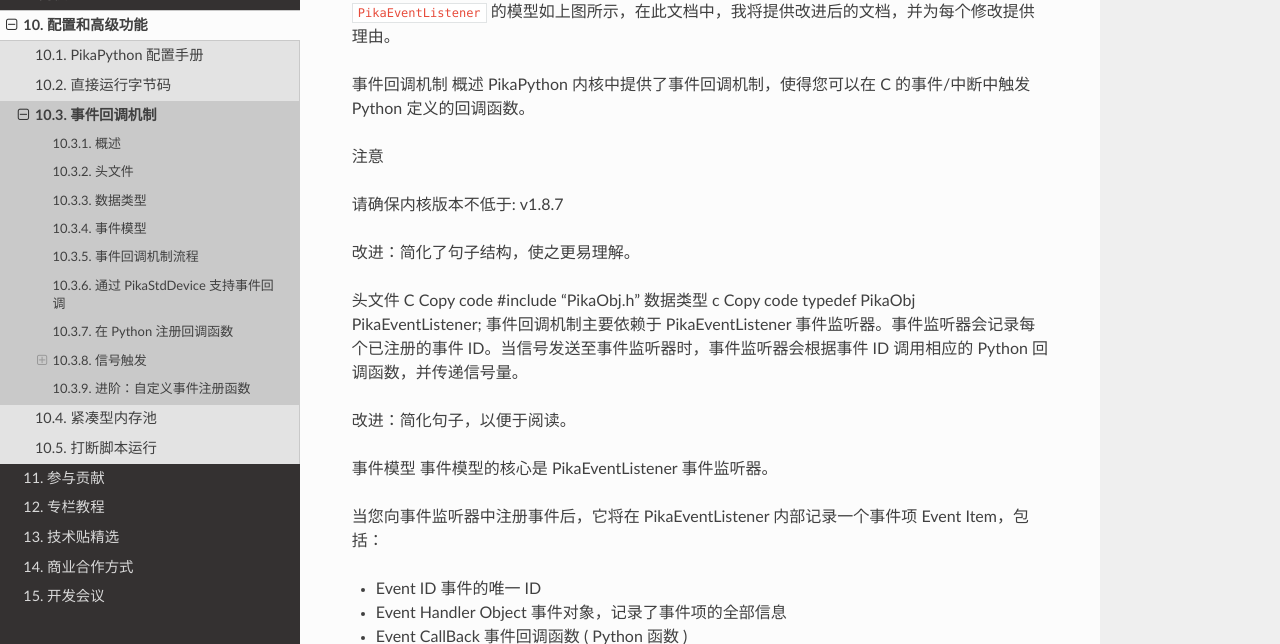
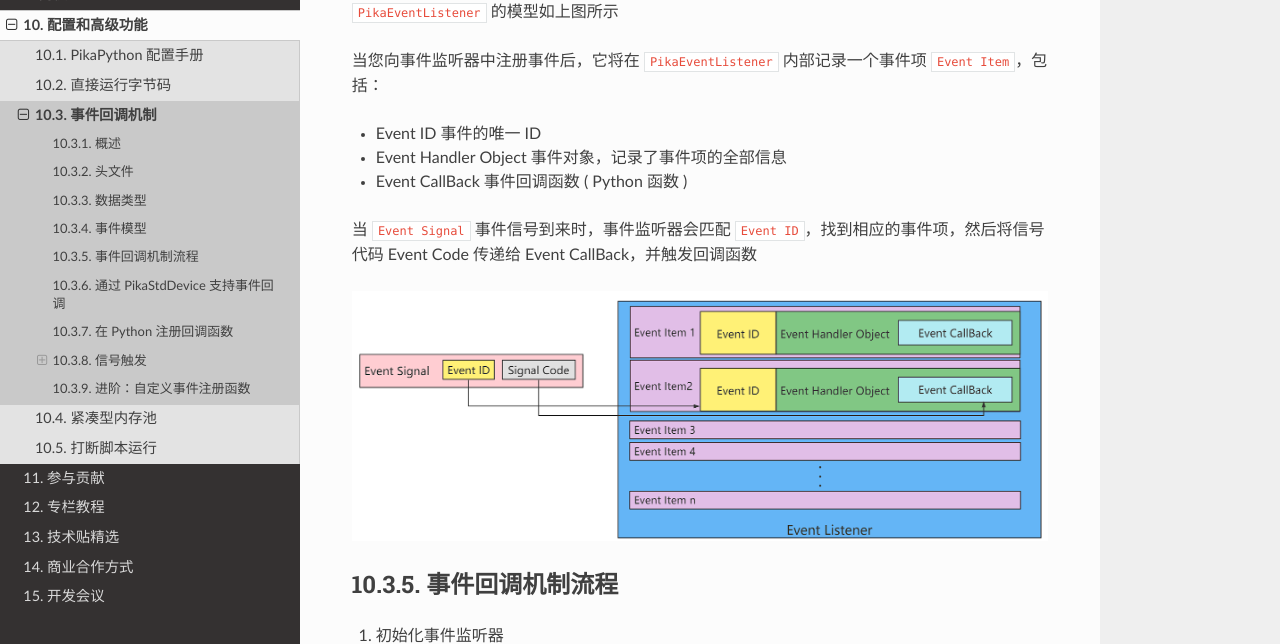
Before and after one commit to pikasTech/pikadoc, a Sphinx documentation site: the page built from docs/source/coreapi_event.md, in a window 1280 px wide and 900 px high, scrolled down 920 px, cut to the strip 256-900 px from the top of the window. Built offline with Sphinx 7.4.7 and the Read the Docs theme 2.0.0, drawn with Linux system fonts in a browser that asks for light colours; pages that are not in the unit, such as notebooks, are missing from menus.

Commit message:
update  docs/source/coreapi_event.md.
Signed-off-by: 李昂 <liang6516@outlook.com>

```diff
--- a/docs/source/coreapi_event.md
+++ b/docs/source/coreapi_event.md
@@ -28,36 +28,9 @@ typedef PikaObj PikaEventListener;
 
 ![](assets/image-20220619102931608.png)
 
-`PikaEventListener` 的模型如上图所示，在此文档中，我将提供改进后的文档，并为每个修改提供理由。
+`PikaEventListener` 的模型如上图所示
 
-事件回调机制
-概述
-PikaPython 内核中提供了事件回调机制，使得您可以在 C 的事件/中断中触发 Python 定义的回调函数。
-
-注意
-
-请确保内核版本不低于: v1.8.7
-
-改进：简化了句子结构，使之更易理解。
-
-头文件
-C
-Copy code
-#include "PikaObj.h"
-数据类型
-c
-Copy code
-typedef PikaObj PikaEventListener;
-事件回调机制主要依赖于 PikaEventListener 事件监听器。事件监听器会记录每个已注册的事件 ID。当信号发送至事件监听器时，事件监听器会根据事件 ID 调用相应的 Python 回调函数，并传递信号量。
-
-改进：简化句子，以便于阅读。
-
-事件模型
-事件模型的核心是 PikaEventListener 事件监听器。
-
-
-
-当您向事件监听器中注册事件后，它将在 PikaEventListener 内部记录一个事件项 Event Item，包括：
+当您向事件监听器中注册事件后，它将在 `PikaEventListener` 内部记录一个事件项 `Event Item`，包括：
 
 - Event ID 事件的唯一 ID
 - Event Handler Object 事件对象，记录了事件项的全部信息
```
